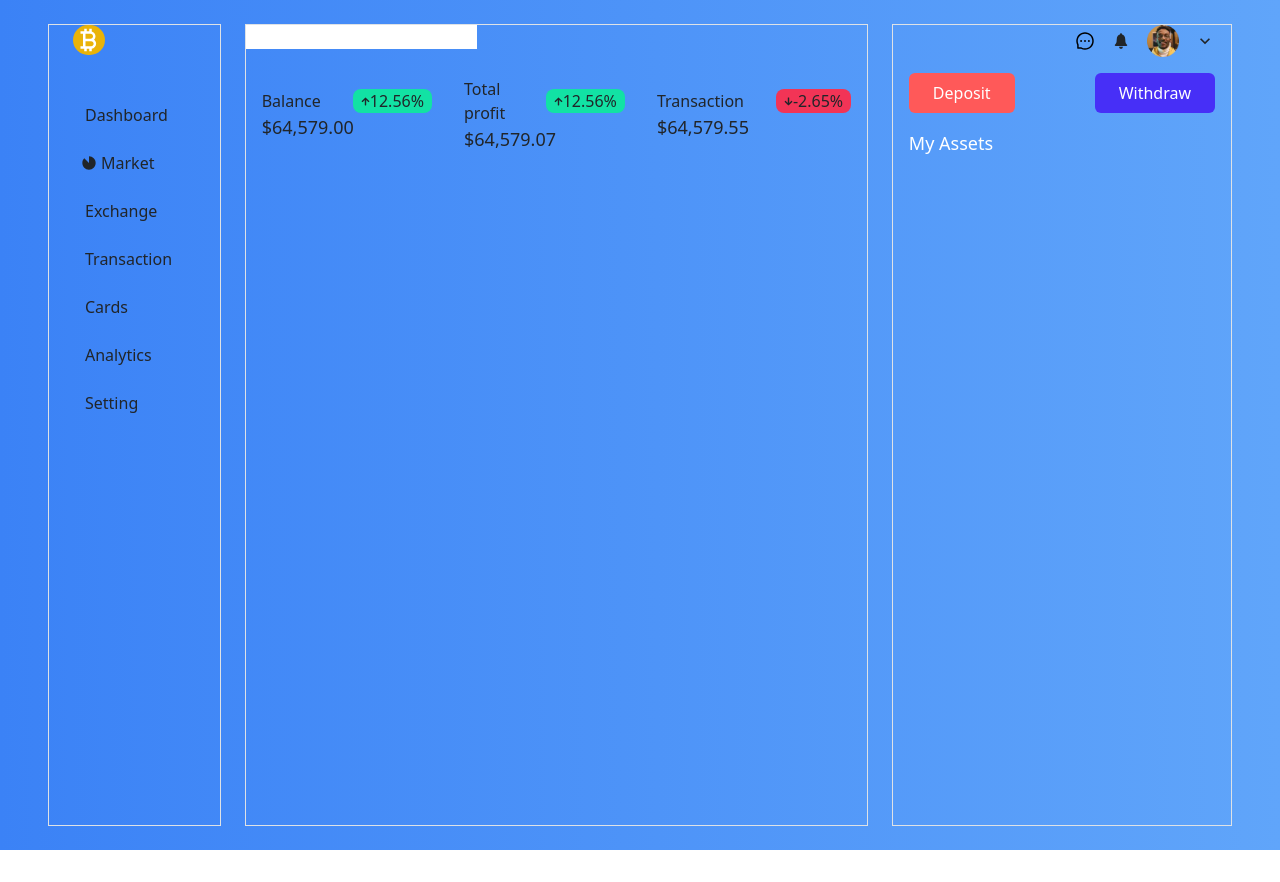
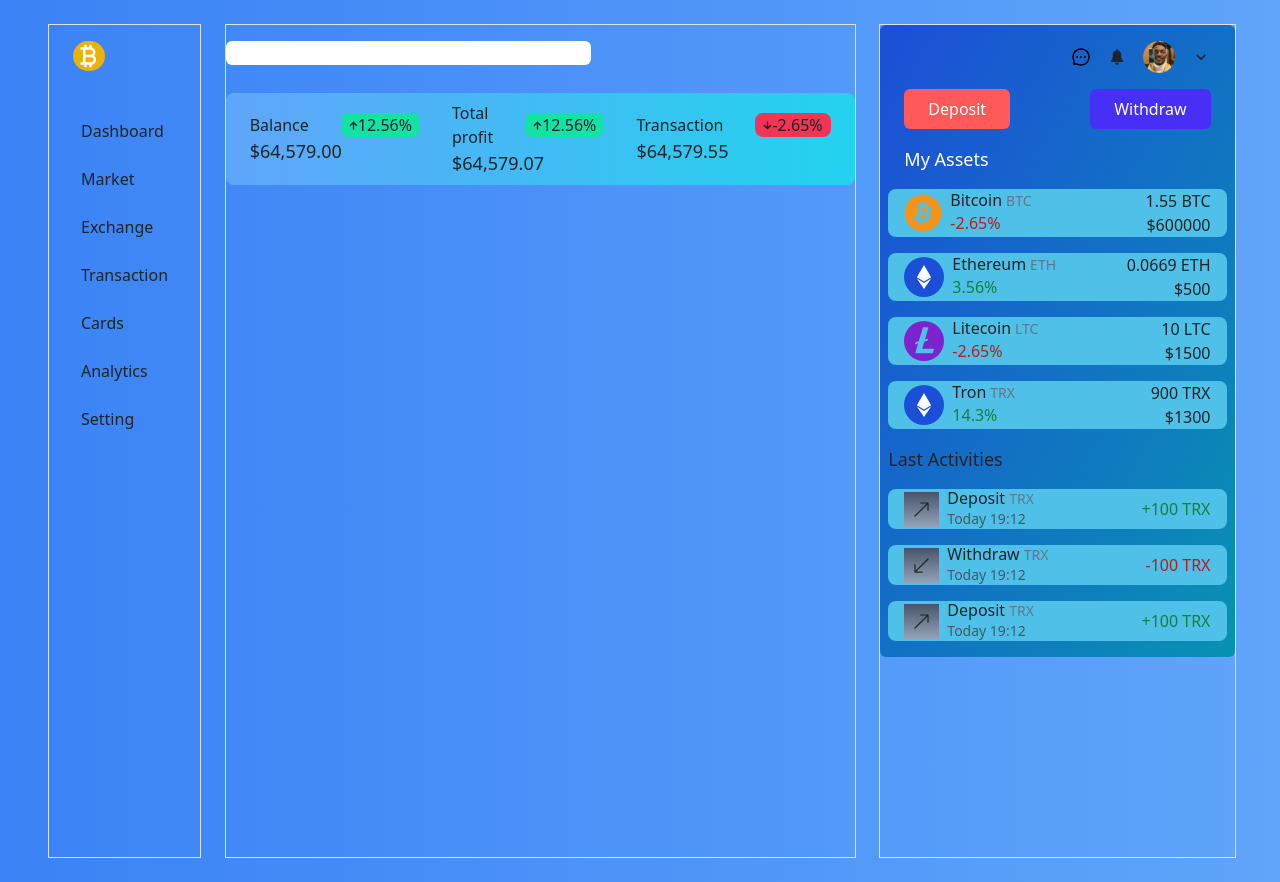
Before and after one commit to Mishael-Git/Crypto-Coin, a React (Vite) app: page /dashboard in a window 1280 px wide. Before the commit the page ends 850 px from the top, so only its background shows below. Built offline with nearby package versions, Linux system fonts and the light colour scheme.

Commit message:
Dashboard-activities

```diff
--- a/src/components/Activities.jsx
+++ b/src/components/Activities.jsx
@@ -3,31 +3,38 @@ import { AiOutlineMessage } from "react-icons/ai";
 import { IoIosNotifications } from "react-icons/io";
 import { MdOutlineKeyboardArrowDown } from "react-icons/md";
 import { avatar } from "../assets/image/image";
+import { Asset, Last } from "./Info";
 function Activities() {
   return (
-    <div className="space-y-4">
+    <div className="space-y-4 px-2 bg-gradient-to-br from-blue-700 to-cyan-600 rounded-md w-full py-3">
       <div className="flex items-center space-x-4 justify-end px-3">
-        <AiOutlineMessage size={20} className="text-black"/>
-        <IoIosNotifications size={20}/>
+        <AiOutlineMessage size={20} className="text-black" />
+        <IoIosNotifications size={20} />
         <div className="w-8 h-8">
           <img src={avatar} className="w-full h-full" />
         </div>
-        <MdOutlineKeyboardArrowDown size={20}/>
+        <MdOutlineKeyboardArrowDown size={20} />
       </div>
       <div className="flex items-center space-x-20 px-3">
-         <div className="bg-[#ff5959]  rounded-md">
+        <div className="bg-[#ff5959]  rounded-md hover:bg-red-500">
           <button class="text-white px-4 py-2">Deposit</button>
-         </div>
-         <div className="bg-[#472ff7]  rounded-md">
+        </div>
+        <div className="bg-[#472ff7]  rounded-md hover:bg-blue-800">
           <button class="text-white px-4 py-2">Withdraw</button>
-         </div>
+        </div>
       </div>
       <div>
         <h1 class="text-lg text-white font-medium px-3">My Assets</h1>
+      </div>
+      <div>
+        <Asset />
+      </div>
+      <div><h1 class="text-lg">Last Activities</h1></div>
+      <div>
+        <Last/>
       </div>
     </div>
   );
 }
 
-
 export default Activities;
--- /dev/null
+++ b/src/components/Bit_Stats.jsx
@@ -0,0 +1,41 @@
+import React, { Component } from "react";
+import Chart from "react-apexcharts";
+class Bit_Stats extends Component {
+  constructor(props) {
+    super(props);
+    this.state = {
+      options: {
+        chart: {
+          id: "basic-bar",
+        },
+        xaxis: {
+          categories: [1991, 1992, 1993, 1994, 1995, 1996, 1997, 1998, 1999],
+        },
+      },
+      series: [
+        {
+          name: "series-1",
+          data: [30, 40, 45, 50, 49, 60, 70, 91],
+        },
+      ],
+    };
+  }
+  render() {
+    return (
+      <div className="app">
+        <div className="row">
+          <div className="mixed-chart">
+            <Chart
+              options={this.state.options}
+              series={this.state.series}
+              type="area"
+              width="500"
+            />
+          </div>
+        </div>
+      </div>
+    );
+  }
+}
+
+export default Bit_Stats;
--- /dev/null
+++ b/src/components/Crypto_assets.jsx
@@ -0,0 +1,79 @@
+import React from "react";
+import { FaBitcoin,FaEthereum } from "react-icons/fa";
+import {SiLitecoin} from "react-icons/si"
+function Crypto_assets() {
+  return (
+    <div className="space-y-4">
+        {/* BITCOIN */}
+      <div className="flex flex-row items-center bg-[#4fc0e8] rounded-lg justify-between px-3 ">
+        <div className="flex items-center space-x-2">
+        <FaBitcoin size={38} color="#f7931a"/>
+        <div className="flex flex-col ">
+        <div className="flex items-center space-x-1">
+            <h1>Bitcoin</h1>
+            <p class="text-sm font-thin text-slate-500">BTC</p>
+        </div>
+        <div><p className="text-red-700">-2.65%</p></div>
+        </div>
+        </div>
+        <div className="flex flex-col items-end ">
+            <p>1.55 BTC</p>
+            <p>$600000</p>
+        </div>
+      </div>
+ {/* ETHEREUM */}
+ <div className="flex flex-row items-center bg-[#4fc0e8] rounded-lg justify-between px-3 ">
+        <div className="flex items-center space-x-2">
+        <FaEthereum size={40} className="bg-blue-700 px-2 py-2 rounded-full text-white"/>
+        <div className="flex flex-col ">
+        <div className="flex items-center space-x-1">
+            <h1>Ethereum</h1>
+            <p class="text-sm font-thin text-slate-500">ETH</p>
+        </div>
+        <div><p className="text-green-700">3.56%</p></div>
+        </div>
+        </div>
+        <div className="flex flex-col items-end">
+            <p>0.0669 ETH</p>
+            <p>$500</p>
+        </div>
+      </div>
+       {/* LITECOIN */}
+ <div className="flex flex-row items-center bg-[#4fc0e8] rounded-lg justify-between px-3 ">
+        <div className="flex items-center space-x-2">
+        <SiLitecoin size={40}  className=" text-purple-700"/>
+        <div className="flex flex-col ">
+        <div className="flex items-center space-x-1">
+            <h1>Litecoin</h1>
+            <p class="text-sm font-thin text-slate-500">LTC</p>
+        </div>
+        <div><p className="text-red-700">-2.65%</p></div>
+        </div>
+        </div>
+        <div className="flex flex-col items-end ">
+            <p>10 LTC</p>
+            <p>$1500</p>
+        </div>
+      </div>
+            {/* TRON */}
+ <div className="flex flex-row items-center bg-[#4fc0e8] rounded-lg justify-between px-3 ">
+        <div className="flex items-center space-x-2">
+        <FaEthereum size={40} className="bg-blue-700 px-2 py-2 rounded-full text-white"/>
+        <div className="flex flex-col ">
+        <div className="flex items-center space-x-1">
+            <h1>Tron</h1>
+            <p class="text-sm font-thin text-slate-500">TRX</p>
+        </div>
+        <div><p className="text-green-700">14.3%</p></div>
+        </div>
+        </div>
+        <div className="flex flex-col items-end ">
+            <p>900 TRX</p>
+            <p>$1300</p>
+        </div>
+      </div>
+      </div>
+  );
+}
+
+export default Crypto_assets;
--- a/src/components/Info.js
+++ b/src/components/Info.js
@@ -1,6 +1,7 @@
 import Features from "./Features";
-
 export { default as Main } from "./MainPage";
 export { default as Side } from "./Sidebar";
 export { default as Stats } from "./Statistics";
 export { default as Active } from "./Activities";
+export { default as Asset } from "./Crypto_assets";
+export { default as Last } from "./Last_activities";
--- /dev/null
+++ b/src/components/Last_activities.jsx
@@ -0,0 +1,72 @@
+import React from "react";
+import { BsArrowUpRight,BsArrowDownLeft } from "react-icons/bs";
+function Last_activities() {
+  return (
+    <div className="space-y-4">
+        <div className="flex flex-row items-center bg-[#4fc0e8] rounded-lg justify-between px-3 ">
+          <div className="flex items-center space-x-2">
+            <BsArrowUpRight
+              size={35}
+              className="bg-gradient-to-b from-slate-600 to-slate-400 px-2 py-2"
+            />
+            <div className="flex flex-col ">
+              <div className="flex items-center space-x-1">
+                <h1>Deposit</h1>
+                <p class="text-sm font-thin text-slate-500">TRX</p>
+              </div>
+              <div>
+                <p className="text-sm text-slate-600">Today 19:12</p>
+              </div>
+            </div>
+          </div>
+          <div className="flex flex-col items-end ">
+            <p className="text-green-700">+100 TRX</p>
+          </div>
+        </div>
+{/*          */}
+        <div className="flex flex-row items-center bg-[#4fc0e8] rounded-lg justify-between px-3 ">
+          <div className="flex items-center space-x-2">
+            <BsArrowDownLeft
+              size={35}
+              className="bg-gradient-to-b from-slate-600 to-slate-400 px-2 py-2"
+            />
+            <div className="flex flex-col ">
+              <div className="flex items-center space-x-1">
+                <h1>Withdraw</h1>
+                <p class="text-sm font-thin text-slate-500">TRX</p>
+              </div>
+              <div>
+                <p className="text-sm text-slate-600">Today 19:12</p>
+              </div>
+            </div>
+          </div>
+          <div className="flex flex-col items-end ">
+            <p className="text-red-700">-100 TRX</p>
+          </div>
+        </div>
+
+        <div className="flex flex-row items-center bg-[#4fc0e8] rounded-lg justify-between px-3 ">
+          <div className="flex items-center space-x-2">
+            <BsArrowUpRight
+              size={35}
+              className="bg-gradient-to-b from-slate-600 to-slate-400 px-2 py-2"
+            />
+            <div className="flex flex-col ">
+              <div className="flex items-center space-x-1">
+                <h1>Deposit</h1>
+                <p class="text-sm font-thin text-slate-500">TRX</p>
+              </div>
+              <div>
+                <p className="text-sm text-slate-600">Today 19:12</p>
+              </div>
+            </div>
+          </div>
+          <div className="flex flex-col items-end ">
+            <p className="text-green-700">+100 TRX</p>
+          </div>
+        </div>
+    </div>
+  );
+}
+
+export default Last_activities;
--- a/src/components/Sidebar.jsx
+++ b/src/components/Sidebar.jsx
@@ -8,8 +8,9 @@ import { BsCreditCard2Back } from "react-icons/bs";
 import { Link } from "react-router-dom";
 function Sidebar() {
   return (
+    <div className="py-3">
     <div className="space-y-12 px-6 w-[20%] h-screen">
-      <div className=" rounded-full bg-yellow-500 w-8">
+      <div className=" rounded-full bg-yellow-500 w-8 hover:bg-yellow-600">
         <BiBitcoin
           size={30}
           className="text-white  font-extrabold cursor-pointer"
@@ -18,44 +19,37 @@ function Sidebar() {
       <div className="bg">
         <ul className="space-y-6">
           {/* Dashboard */}
-          <div className="flex items-center hover:bg-[#a7fff3] space-x-1 w-[10%] px-2  rounded-xl">
-            <AiOutlineDashboard className="text" />
+          <div className="flex items-center hover:text-[#a7fff3] text- w-[100%] px-2  rounded-xl">
             <li class="cursor-pointer font-medium ">Dashboard</li>
           </div>
           {/* Market */}
-          <div className="flex items-center hover:bg-[#a7fff3] space-x-1 w-[10%] px-2  rounded-xl">
-          <Link to="/market"> <MdIncompleteCircle /> </Link>
-            <Link to="/market">
-            <li class="cursor-pointer font-medium">Market</li></Link>
+          <div className="flex items-center hover:text-[#a7fff3] text- w-[100%] px-2  rounded-xl">
+            <li class="cursor-pointer font-medium">Market</li>
           </div>
           {/* Exchange */}
-          <div className="flex items-center hover:bg-[#a7fff3] space-x-1 w-[10%] px-2  rounded-xl">
-            <FaExchangeAlt />
+          <div className="flex items-center hover:text-[#a7fff3] text- w-[100%] px-2  rounded-xl">
             <li class="cursor-pointer font-medium ">Exchange</li>
           </div>
           {/* Transaction> */}
-          <div className="flex items-center hover:bg-[#a7fff3] space-x-1 w-[10%] px-2  rounded-xl">
-            <FaStackExchange />
+          <div className="flex items-center hover:text-[#a7fff3] text- w-[100%] px-2  rounded-xl">
             <li class="cursor-pointer font-medium ">Transaction</li>
           </div>
           {/* Cards */}
-          <div className="flex items-center hover:bg-[#a7fff3] space-x-1 w-[10%] px-2  rounded-xl">
-            <BsCreditCard2Back />
+          <div className="flex items-center hover:text-[#a7fff3] text- w-[100%] px-2  rounded-xl">
             <li class="cursor-pointer font-medium ">Cards</li>
           </div>
           {/* Analytics */}
-          <div className="flex items-center hover:bg-[#a7fff3] space-x-1 w-[10%] px-2  rounded-xl">
-            <MdAnalytics />
+          <div className="flex items-center hover:text-[#a7fff3] text- w-[100%] px-2  rounded-xl">
             <li class="cursor-pointer font-medium ">Analytics</li>
           </div>
           {/* Setting */}
-          <div className="flex items-center hover:bg-[#a7fff3] space-x-1 w-[10%] px-2  rounded-xl">
-            <AiFillSetting />
+          <div className="flex items-center hover:text-[#a7fff3] text- w-[100%] px-2  rounded-xl">
             <li class="cursor-pointer font-medium ">Setting</li>
           </div>
         </ul>
       </div>
     </div>
+    </div>
   );
 }
 
--- a/src/components/Statistics.jsx
+++ b/src/components/Statistics.jsx
@@ -2,12 +2,12 @@ import React from "react";
 import {FaArrowDown, FaArrowUp} from "react-icons/fa"
 function Statistics() {
   return (
-    <div className="space-y-7">
+    <div className="space-y-7 py-3">
       <div>
-        <input type="text" />
+        <input type="text" className="rounded-md w-[58%]" />
       </div>
 
-      <div className="flex flex-row items-center">
+      <div className="flex flex-row items-center bg-gradient-to-r from-blue-400 to-cyan-400 px-2 py-2 rounded-lg">
         {/* LEFT */}
         <div className="px-3">
           <div className="flex flex-row items-center space-x-8">
@@ -42,6 +42,10 @@ function Statistics() {
             <h1 class="text-lg">$64,579.55</h1>
         </div>
         </div>
+        {/* BITSTATS */}
+        <div>
+
+        </div>
       </div>
   );
 }
```
Also changed, not shown: tailwind.config.js (line endings or trailing spaces).
